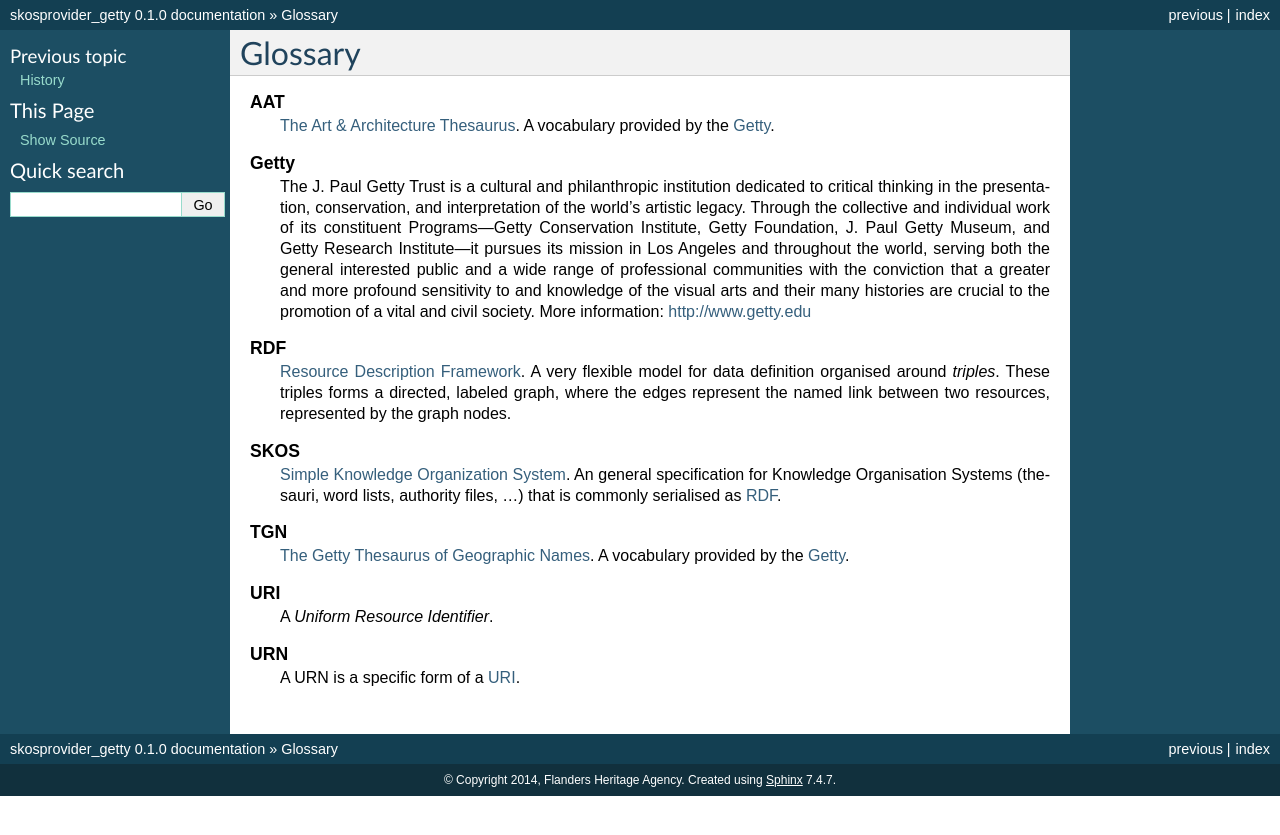
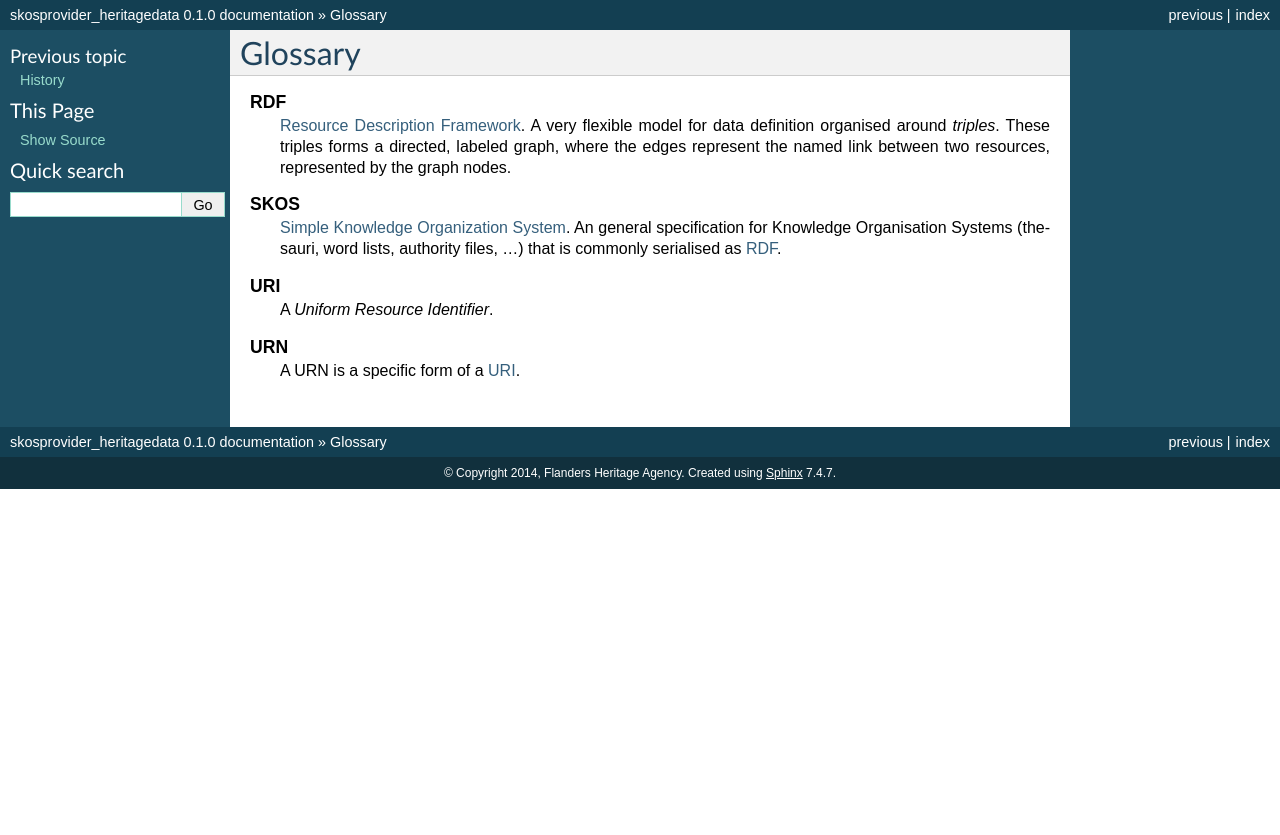
Before and after one commit to OnroerendErfgoed/skosprovider_heritagedata, a Sphinx documentation site: the page built from docs/source/glossary.rst, in a window 1280 px wide. Shown: the top 835 px of the page. Built offline with Sphinx 7.4.7, drawn with Linux system fonts in a browser that asks for light colours.

```diff
--- a/docs/source/api.rst
+++ b/docs/source/api.rst
@@ -7,5 +7,5 @@ API Documentation
 Providers module
 ----------------
 
-.. automodule:: skosprovider_getty.providers
+.. automodule:: skosprovider_heritagedata.providers
    :members:
--- a/docs/source/conf.py
+++ b/docs/source/conf.py
@@ -1,6 +1,6 @@
 # -*- coding: utf-8 -*-
 #
-# skosprovider_getty documentation build configuration file, created by
+# skosprovider_heritagedata documentation build configuration file, created by
 # sphinx-quickstart on Fri Sep 19 10:30:09 2014.
 #
 # This file is execfile()d with the current directory set to its
@@ -49,7 +49,7 @@ source_suffix = '.rst'
 master_doc = 'index'
 
 # General information about the project.
-project = u'skosprovider_getty'
+project = u'skosprovider_heritagedata'
 copyright = u'2014, Flanders Heritage Agency'
 
 # The version info for the project you're documenting, acts as replacement for
@@ -182,7 +182,7 @@ html_static_path = ['_static']
 #html_file_suffix = None
 
 # Output file base name for HTML help builder.
-htmlhelp_basename = 'skosprovider_gettydoc'
+htmlhelp_basename = 'skosprovider_heritagedatadoc'
 
 
 # -- Options for LaTeX output ---------------------------------------------
@@ -202,7 +202,7 @@ latex_elements = {
 # (source start file, target name, title,
 #  author, documentclass [howto, manual, or own class]).
 latex_documents = [
-  ('index', 'skosprovider_getty.tex', u'skosprovider\\_getty Documentation',
+  ('index', 'skosprovider_heritagedata.tex', u'skosprovider\\_heritagedata Documentation',
    u'Flanders Heritage Agency', 'manual'),
 ]
 
@@ -232,7 +232,7 @@ latex_documents = [
 # One entry per manual page. List of tuples
 # (source start file, name, description, authors, manual section).
 man_pages = [
-    ('index', 'skosprovider_getty', u'skosprovider_getty Documentation',
+    ('index', 'skosprovider_heritagedata', u'skosprovider_heritagedata Documentation',
      [u'Flanders Heritage Agency'], 1)
 ]
 
@@ -246,8 +246,8 @@ man_pages = [
 # (source start file, target name, title, author,
 #  dir menu entry, description, category)
 texinfo_documents = [
-  ('index', 'skosprovider_getty', u'skosprovider_getty Documentation',
-   u'Flanders Heritage Agency', 'skosprovider_getty', 'One line description of project.',
+  ('index', 'skosprovider_heritagedata', u'skosprovider_heritagedata Documentation',
+   u'Flanders Heritage Agency', 'skosprovider_heritagedata', 'One line description of project.',
    'Miscellaneous'),
 ]
 
--- a/docs/source/glossary.rst
+++ b/docs/source/glossary.rst
@@ -22,21 +22,3 @@ Glossary
 
    URN
     A URN is a specific form of a :term:`URI`.
-
-   Getty
-    The J. Paul Getty Trust is a cultural and philanthropic institution dedicated
-    to critical thinking in the presentation, conservation, and interpretation of the world's artistic legacy.
-    Through the collective and individual work of its constituent Programs—Getty Conservation Institute,
-    Getty Foundation, J. Paul Getty Museum, and Getty Research Institute—it pursues its mission in Los Angeles and throughout the world,
-    serving both the general interested public and a wide range of professional communities with the conviction
-    that a greater and more profound sensitivity to and knowledge of the visual arts
-    and their many histories are crucial to the promotion of a vital and civil society.
-    More information: http://www.getty.edu
-
-   AAT
-    `The Art & Architecture Thesaurus <http://vocab.getty.edu/aat>`__.
-    A vocabulary provided by the :term:`Getty`.
-
-   TGN
-    `The Getty Thesaurus of Geographic Names <http://vocab.getty.edu/tgn>`__.
-    A vocabulary provided by the :term:`Getty`.
--- a/docs/source/index.rst
+++ b/docs/source/index.rst
@@ -1,9 +1,9 @@
-.. skosprovider_getty documentation master file, created by
+.. skosprovider_heritagedata documentation master file, created by
    sphinx-quickstart on Fri Sep 19 10:30:09 2014.
    You can adapt this file completely to your liking, but it should at least
    contain the root `toctree` directive.
 
-Welcome to skosprovider_getty's documentation!
+Welcome to skosprovider_heritagedata's documentation!
 ==============================================
 
 .. toctree::
```
Also changed, not shown: docs/source/development.rst (+5 -5 lines), docs/source/general.rst (+14 -24 lines), 7 other files.
